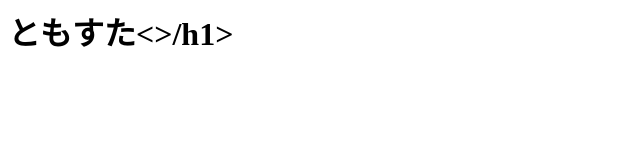
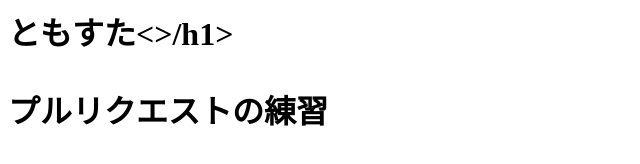
Before and after one commit to yutaka-arai/github-practice, a plain HTML site: page index.html in a window 1280 px wide. Shown: the whole page, without its empty margins (0-640 px from the left). Drawn offline with Linux system fonts and the light colour scheme.

Commit message:
内容を追加しました

```diff
--- a/index.html
+++ b/index.html
@@ -1 +1,3 @@
 <h1>ともすた<>/h1>
+
+        </p>プルリクエストの練習</p>
```
